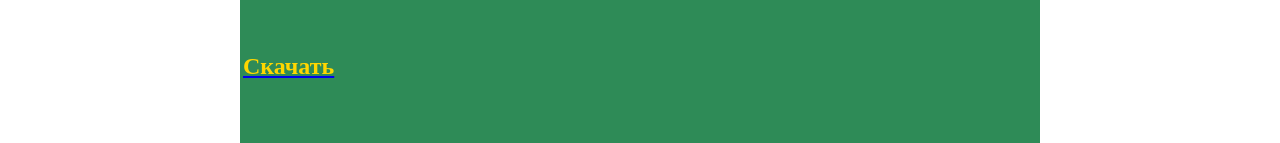
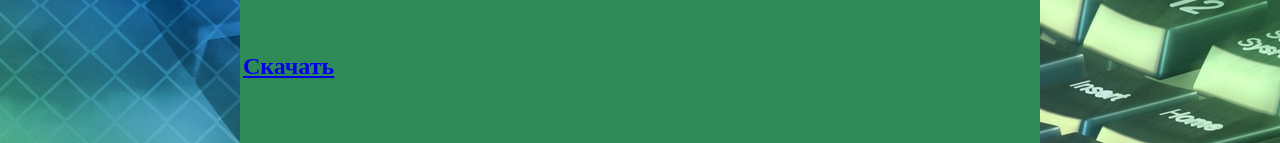
Before and after one commit to Damedane9/compandprog, a plain HTML site: page browcers.html in a window 1280 px wide. Shown: the part 354-497 px from the top of the page. Drawn offline with Linux system fonts and the light colour scheme.

Commit message:
Update browcers.html

```diff
--- a/browcers.html
+++ b/browcers.html
@@ -5,12 +5,12 @@
     <meta name="viewport" content="width=device-width, initial-scale=1.0">
     <title>Браузеры</title>
 </head>
-<body background="img/bg.jpg">
+<body background="bg.jpg">
    <table width="800" height="600" align="center" bgcolor="seagreen">
     <tr><td><font color="gold"><h2>Mozilla Firefox - один из самых популярных и востребованных браузеров, который имеет гибкие настройки и огромную коллекцию расширений для оснащения этого web-обозревателя любым необходимым функционалом.
     </h2></font></td></tr>
-    <tr><td><img src="img/p/browcers1.png"> <img src="img/p/browcers2.png"></td></tr>
-    <tr><td><a href="exe/browcers/Firefox_Setup_114.0_x64.exe"><font color="gold"><h2>Скачать</h2></font></a></td></tr>
+    <tr><td><img src="browcers1.png"> <img src="p/browcers2.png"></td></tr>
+    <tr><td><a href="#"><h2>Скачать</h2></font></a></td></tr>
     <tr><td><a href="index.html"><font color="gold"><h2>Вернутся назад</h2></font></a></td></tr>
    </table>
 </body>
```
